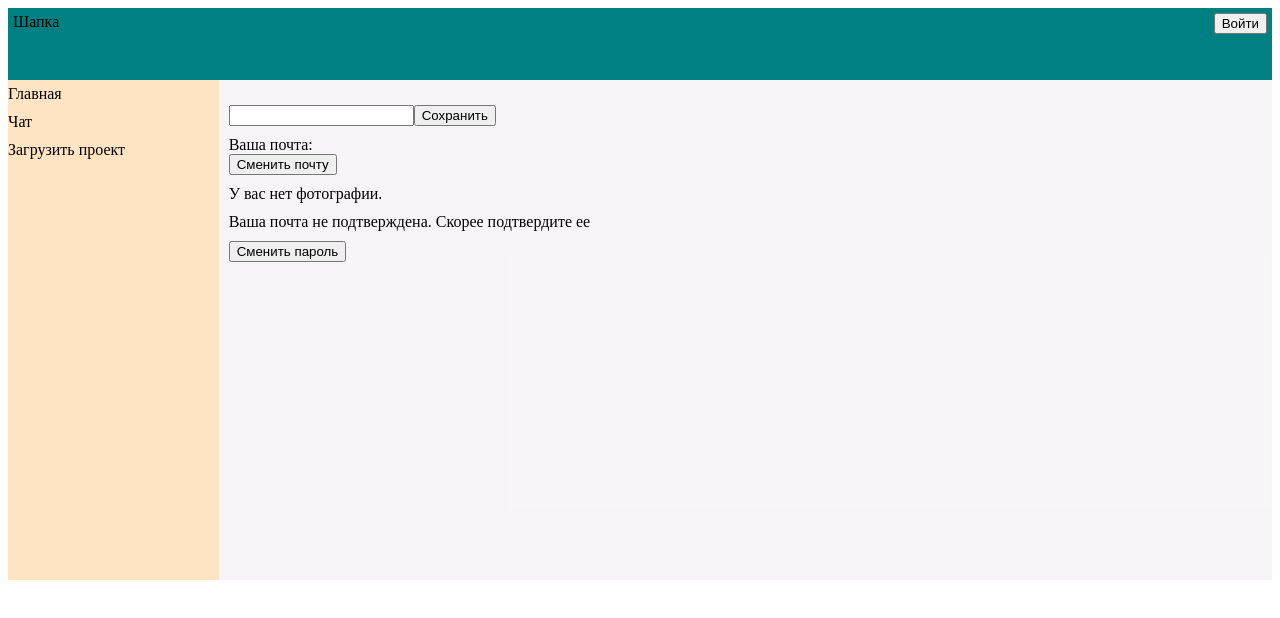
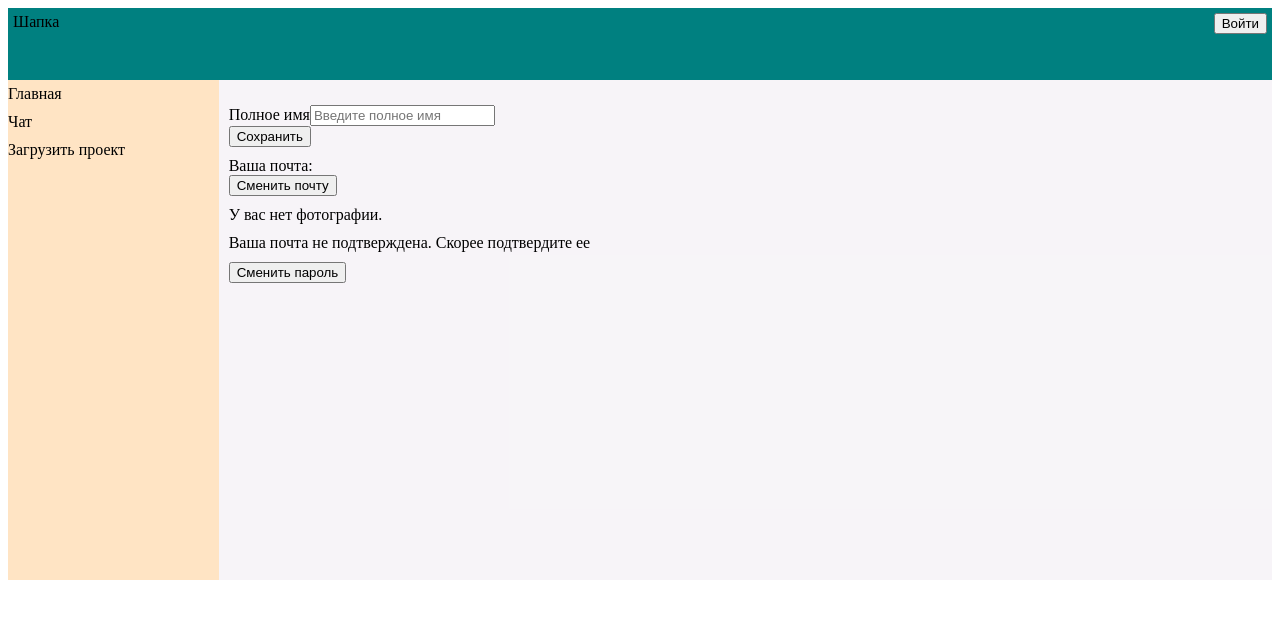
Before and after one commit to anton12042001/sfu-competition, a React (Create React App) app: page /personalCubnet in a window 1280 px wide. Both pictures are taken after a click on the button "Установить имя". Shown: the top 618 px of the page. Built offline with nearby package versions, Linux system fonts and the light colour scheme; no server answers.

Commit message:
Establishing the original name in the personal account

```diff
--- a/src/components/PersonalCubnet/ChangeFullName/ChangeFullName.jsx
+++ b/src/components/PersonalCubnet/ChangeFullName/ChangeFullName.jsx
@@ -13,7 +13,7 @@ const ChangeFullName = ({displayName,sendFullName}) => {
     return (
         <div>
             {(editMode === true)
-                ? <ChangeFullNameInput changeFullName={changeFullName} />
+                ? <ChangeFullNameInput displayName={displayName} changeFullName={changeFullName} />
                 : displayName
                     ? <div>Ваше имя: {displayName}</div>
                     : <div>Вы безымянный абитурент, у вас нет имени. Установите его!</div>}
--- a/src/components/PersonalCubnet/ChangeFullName/ChangeFullNameInput/ChangeFullNameInput.jsx
+++ b/src/components/PersonalCubnet/ChangeFullName/ChangeFullNameInput/ChangeFullNameInput.jsx
@@ -1,11 +1,13 @@
 import React from 'react';
-import {useForm} from "react-hook-form";
+import {useForm, Controller} from "react-hook-form";
+import MyInputChangeFullName from "../../../UI/MyInputChangeFullName/MyInputChangeFullName";
 
 const ChangeFullNameInput = (props) => {
 
     const {
         register,
         handleSubmit,
+        control
     } = useForm();
 
     const onSubmit = (data) => {
@@ -15,7 +17,20 @@ const ChangeFullNameInput = (props) => {
 
     return (
         <form onSubmit={handleSubmit(onSubmit)}>
-            <input {...register("displayName")} type="text"/>
+            <Controller
+                render={({field,fieldState}) => {
+                    return <MyInputChangeFullName type={"text"} placeholder={"Введите полное имя"}
+                                         label={"Полное имя"}
+                                         field={field}/>;
+                }}
+                defaultValue={props.displayName}
+                control={control}
+                name="displayName"
+                rules={{required: "Поле обязательно к заполнению!", minLength:{
+                        value: 5,
+                        message: "Минимум 5 символов"
+                    }}}
+            />
             <button type={"submit"}>Сохранить</button>
         </form>
     );
--- /dev/null
+++ b/src/components/UI/MyInputChangeFullName/MyInputChangeFullName.jsx
@@ -0,0 +1,23 @@
+import React from 'react';
+
+const MyInputChangeFullName = (props) => {
+
+
+    const { field } = props
+    const { fieldState } = props
+
+
+    return (
+        <div>
+            <label>{props.label}</label>
+            <input type="text"
+                   {...fieldState}
+                   {...field}
+                   type={props.type}
+                   placeholder={props.placeholder}
+            />
+        </div>
+    );
+};
+
+export default MyInputChangeFullName;
```
Also changed, not shown: src/components/ApplicantsProject/ApplicantsProjectContainer.jsx (line endings or trailing spaces), src/components/UI/MyInputChangeFullName/MyInputChangeFullName.module.css (added).
